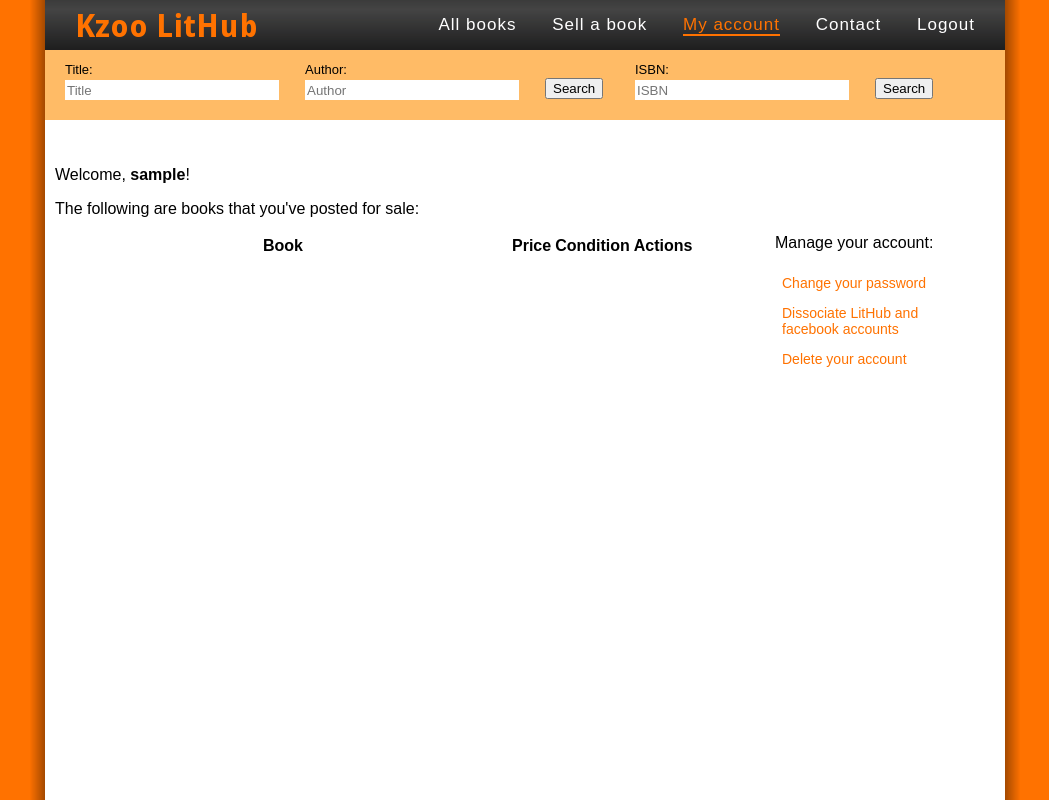
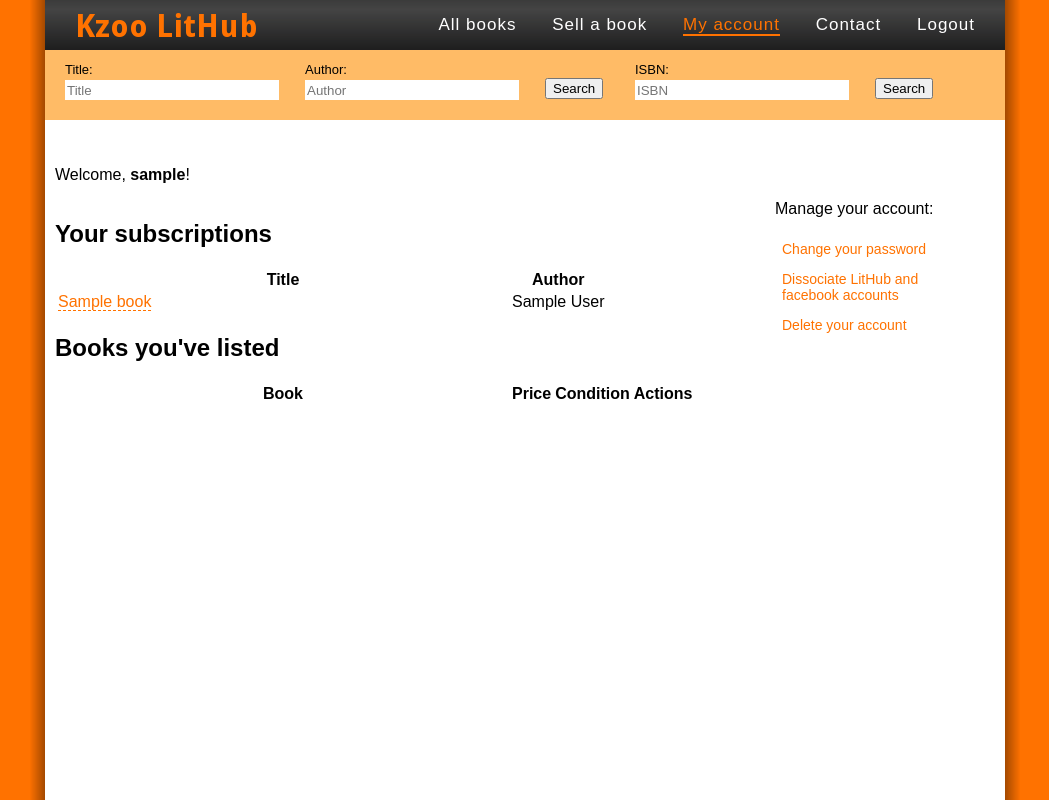
Before and after one commit to umangv/LitHub, a Django app: page /accounts/profile/ in a window 1280 px wide. Shown: the whole page, without its empty margins (115-1164 px from the left). Run offline with Django 3.2, Linux system fonts and the light colour scheme; a user stored in the database is signed in; tables that the repository leaves empty hold one stand-in row (values such as "Sample post"); lists and menus that the app fills with data are empty; parts of the project's set-up code (start-up, migrations or seed data) failed here and were passed over; some web fonts are replaced.

Commit message:
List subscriptions in my account

```diff
--- a/bookswap/models.py
+++ b/bookswap/models.py
@@ -29,7 +29,7 @@ class Book(models.Model):
     copyrightYear=models.IntegerField()
     publisher=models.CharField(max_length=100)
     thumbnail_url = models.CharField(max_length=500, blank=True)
-    subscribers = models.ManyToManyField(User)
+    subscribers = models.ManyToManyField(User, related_name='subscriptions')
 
     def __unicode__(self):
         return "'%s' by '%s' (%d); %s"%(self.title, self.author,
--- a/templates/bookswap/my_account.html
+++ b/templates/bookswap/my_account.html
@@ -22,8 +22,20 @@
 {% block title %}My Account{% endblock %}
 {% block content %}
 <p>Welcome, <b>{{user.username}}</b>!</p>
-<p>The following are books that you've posted for sale:</p>
 <div id="twocol_main">
+<h2>Your subscriptions</h2>
+<table>
+    <thead>
+        <th style="width:450px;">Title</th><th>Author</th>
+    </thead>
+    {% for book in request.user.subscriptions.all %}
+    <tr>
+        <td><a href="{% url bookswap.views.book_details book.id %}">{{book.title}}</a></td>
+        <td>{{book.author}}</td>
+    </tr>
+    {% endfor %}
+</table>
+<h2>Books you've listed</h2>
 <table class="booklist">
     <thead>
         <th style="width:450px;">Book</th><th>Price</th><th>Condition</th><th>Actions</th>
```
